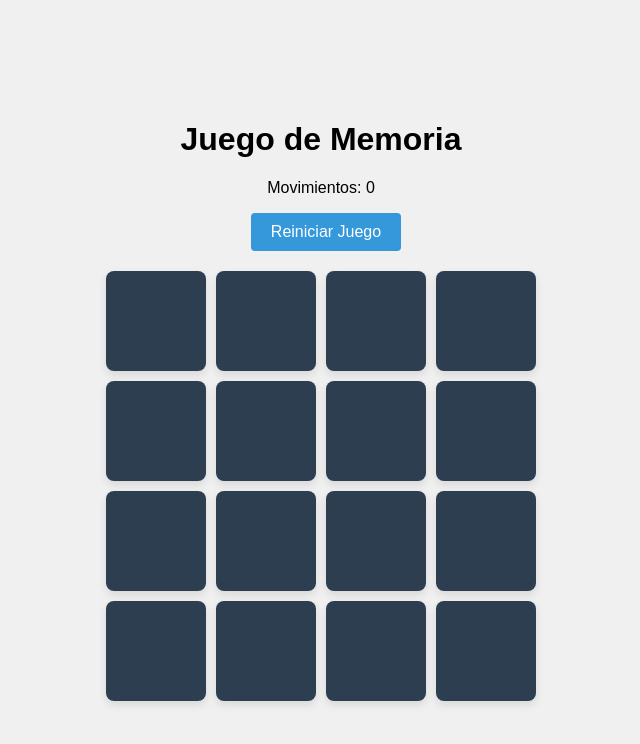
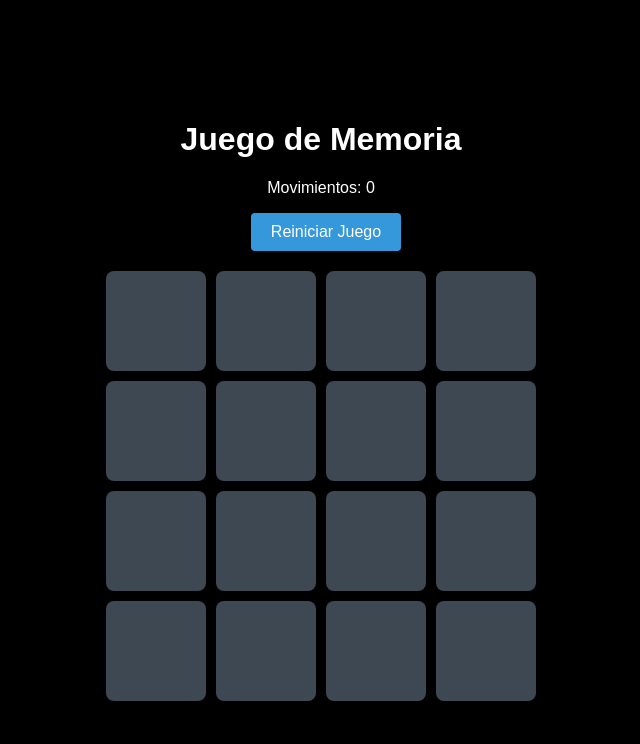
Before and after one commit to SebastianUVG/Lab6_React, a plain HTML site: page index.html in a window 1280 px wide. Shown: the whole page, without its empty margins (319-959 px from the left). Drawn offline with nearby package versions, Linux system fonts and the light colour scheme.

```diff
--- a/index.html
+++ b/index.html
@@ -12,7 +12,7 @@
             align-items: center;
             min-height: 100vh;
             margin: 0;
-            background-color: #f0f0f0;
+            background-color: #000000;
         }
 
         .game-container {
@@ -69,7 +69,7 @@
         }
 
         .card-front {
-            background-color: #2c3e50;
+            background-color: #3e4852;
         }
 
         .card-back {
@@ -151,6 +151,14 @@
         @keyframes fadeIn {
             from { opacity: 0; }
             to { opacity: 1; }
+        }
+
+        h1{
+            color: white;
+        }
+
+        p {
+            color: white;
         }
     </style>
 </head>
```
